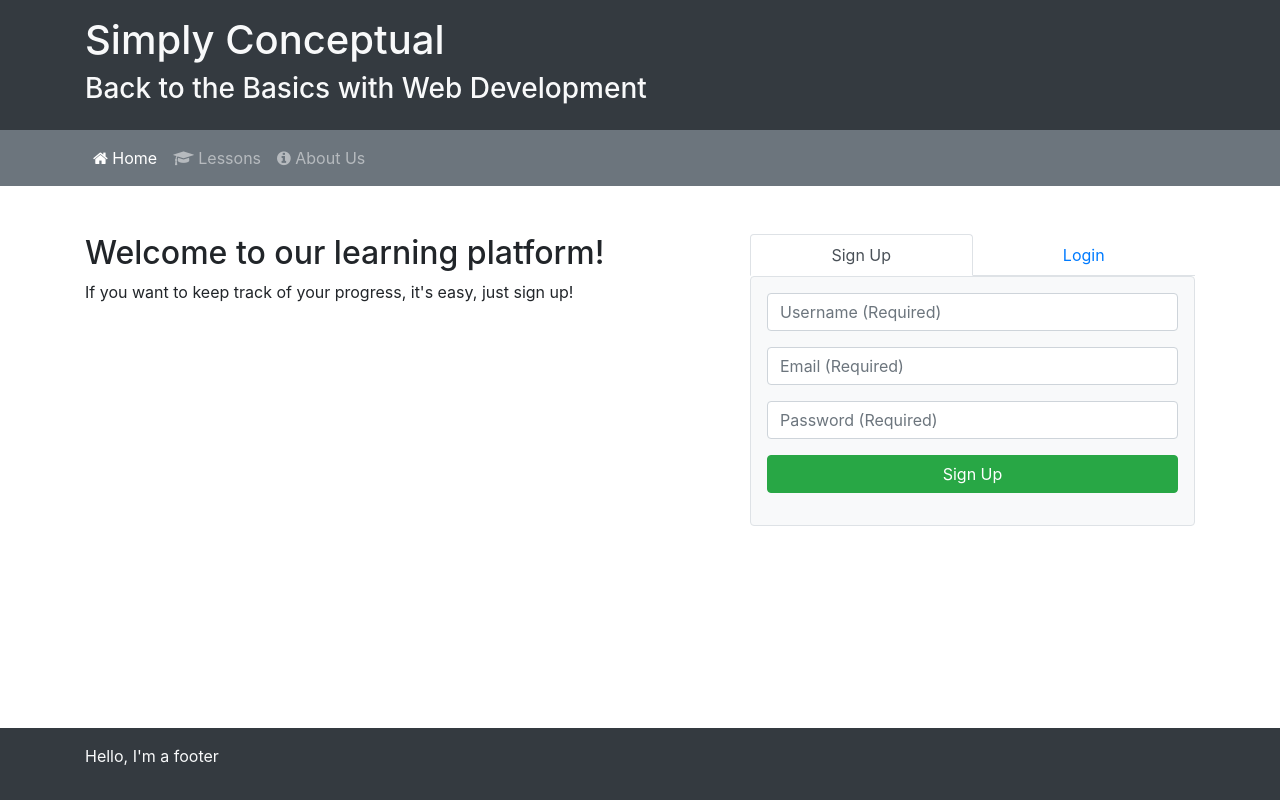
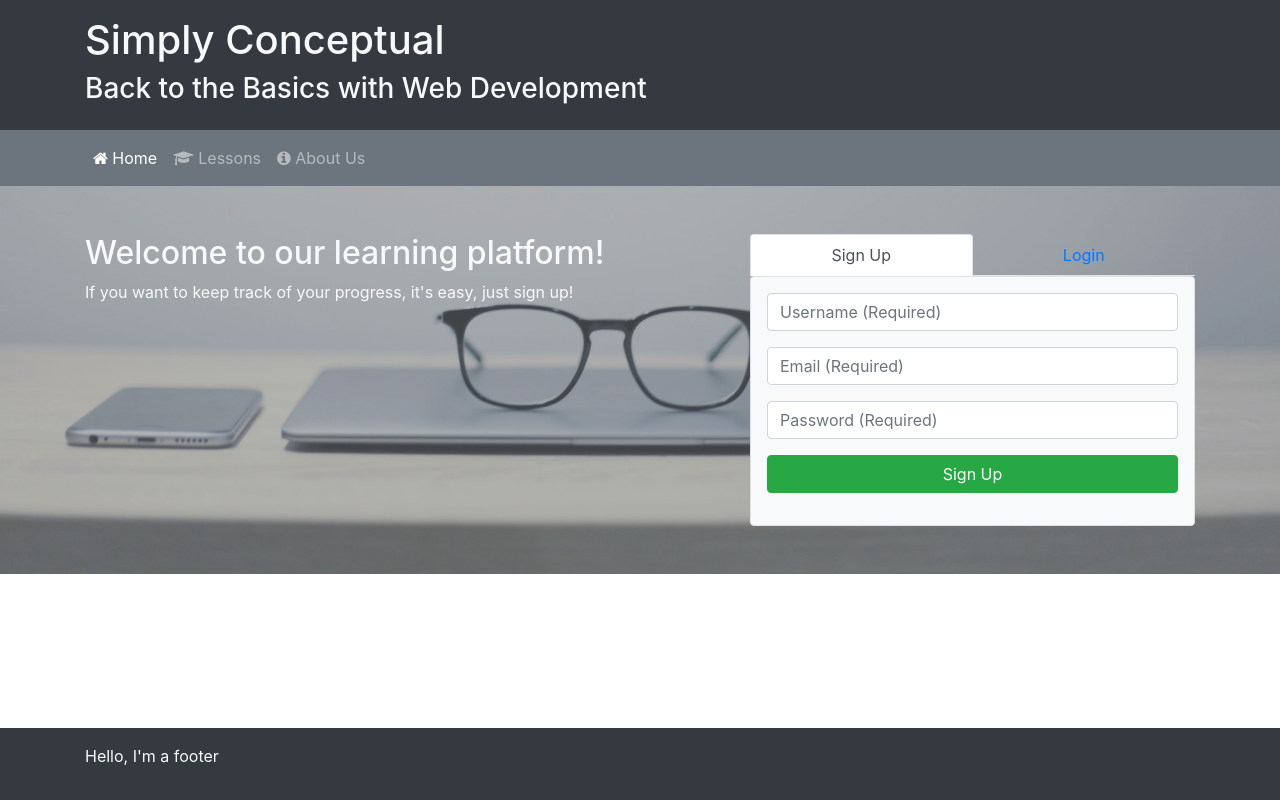
Before and after one commit to BontigaoDavid/Project3, a React (Create React App) app in the folder client/: page / in a window 1280 px wide. Built offline with nearby package versions, Linux system fonts and the light colour scheme; no server answers.

Commit message:
background image

```diff
--- a/client/public/style.css
+++ b/client/public/style.css
@@ -12,3 +12,9 @@ body i {
 footer {
   margin-top: auto;
 }
+
+.bg-img {
+  background-image: url("./images/programming.jpg");
+  background-size: cover;
+  background-position: center bottom;
+}
--- a/client/src/App.js
+++ b/client/src/App.js
@@ -20,9 +20,9 @@ function App() {
       <div className="App">
         <Header />
         <Navbar />
-        <main className="my-5">
           <Switch>
           <Route exact path="/" component={Home} />
+        <main className="my-5">
           <Route exact path="/user" component={Profile} />
           <Route exact path="/lesson" component={Lesson} />
           <Route exact path="/about" component={About} />
@@ -35,8 +35,8 @@ function App() {
           <Route exact path="/lesson/logic/mvc" component={MVC} />
           <Route exact path="/lesson/logic/time-complexity" component={timeComplexity} />
 
+        </main>
           </Switch>
-        </main>
         <Footer />
       </div>
     </Router>
--- a/client/src/components/lesson/logic/mvc/mvc.js
+++ b/client/src/components/lesson/logic/mvc/mvc.js
@@ -1,5 +1,6 @@
 import React from "react";
 import "./style.css";
+import {FormBtn} from "../../../Form";
 
 function mvc() {
     return (
@@ -43,6 +44,8 @@ function mvc() {
                     </p>
                 </div>
             </div>
+
+            <FormBtn style={{marginTop: "50px"}}>Next</FormBtn>
         </div>
     )
 }
--- a/client/src/pages/Home.js
+++ b/client/src/pages/Home.js
@@ -1,19 +1,22 @@
 import React from "react";
 import Usertab from "../components/user/Usertab";
 
+
 function Home() {
   return (
+    <div className="bg-img py-5">
     <div className="container">
       <div className="row">
         <div className="col-12 col-md-6 col-lg-7">
-          <h2>Welcome to our learning platform!</h2>
-          <p>
+          <h2 className="text-light">Welcome to our learning platform!</h2>
+          <p className="text-light">
             If you want to keep track of your progress, it's easy, just sign up!
           </p>
         </div>
         <Usertab />
       </div>
     </div>
+    </div>
   );
 }
 
--- a/client/src/pages/Lesson.js
+++ b/client/src/pages/Lesson.js
@@ -6,7 +6,7 @@ function Lesson({ match }) {
   console.log(match);
 
   return (
-    <div className="container">
+    <div className="container py-5">
       <Router>
         <Route component={tableOfContents} />
 
```
Also changed, not shown: client/public/images/programming.jpg (added), client/src/components/user/Login.js (line endings or trailing spaces), 1 other file (tests, documents, lock files or other folders).
